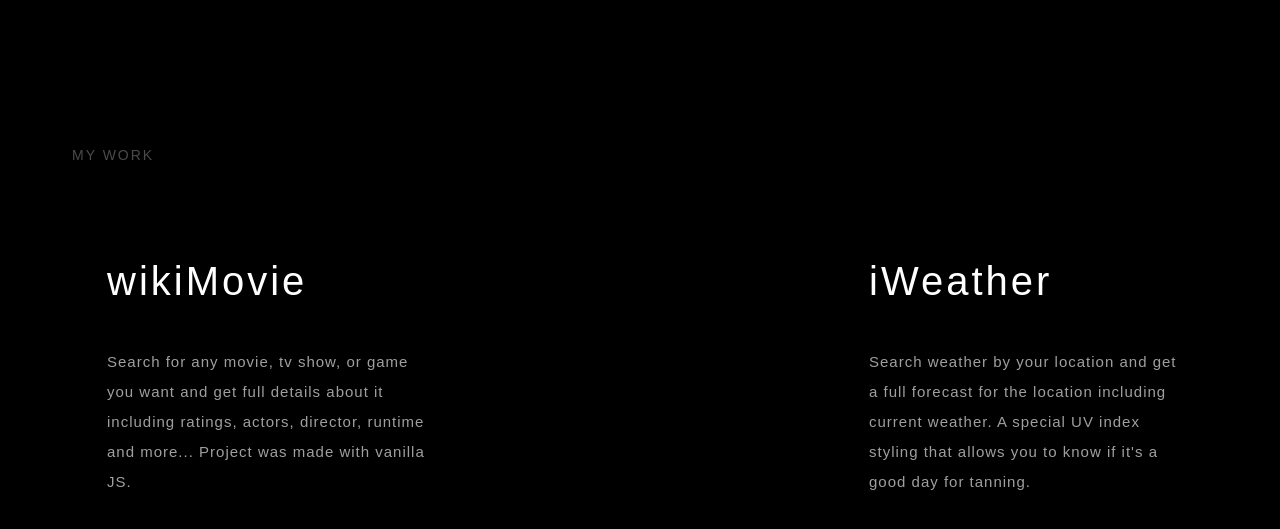
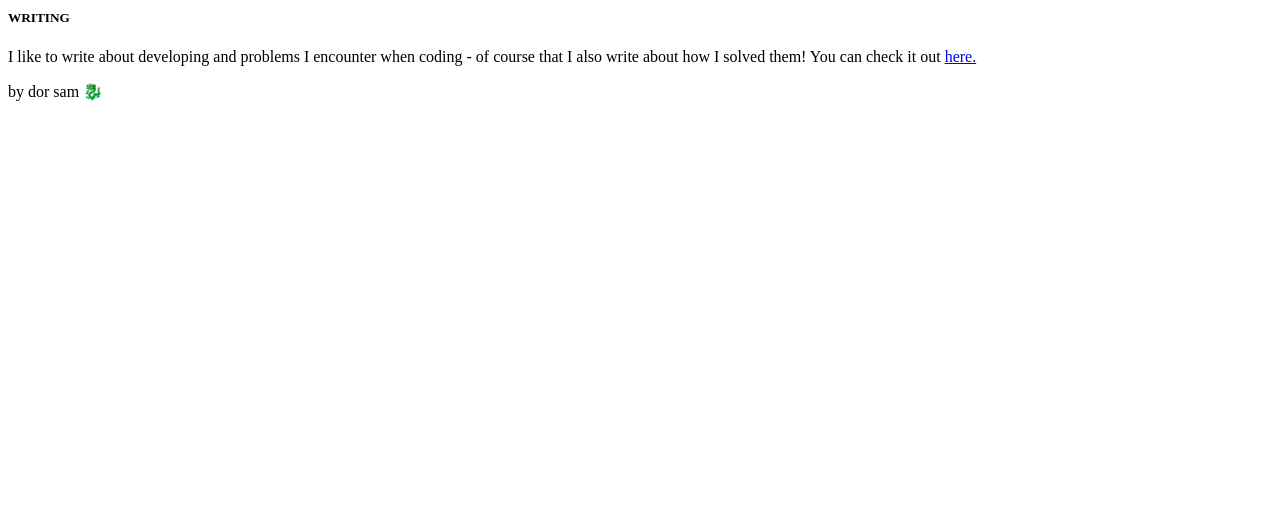
Before and after one commit to samod667/personal-portfolio, a website: page index.html in a window 1280 px wide. Shown: the part 1272-1801 px from the top of the page. After the commit the page ends 1381 px from the top, so only its background shows below. Drawn offline with nearby package versions, Linux system fonts and the light colour scheme.

Commit message:
changed styling

```diff
--- a/index.html
+++ b/index.html
@@ -13,9 +13,9 @@
     rel="stylesheet"
     href="https://cdnjs.cloudflare.com/ajax/libs/animate.css/4.0.0/animate.min.css"
   />
-    <link rel="stylesheet" href="./src/style.css" />
-    <link rel="icon" href="./media/favicon.png" type="image/png">
-    <link rel="shortcut icon" type="image/x-icon" href="media/favicon.png">
+    <!-- <link rel="stylesheet" href="./src/style.css" /> -->
+    <link rel="icon" href="./assets/favicon.png" type="image/png">
+    <link rel="shortcut icon" type="image/x-icon" href="assets/favicon.png">
     <title>Dor Sam - Developer</title>
   </head>
   <body>
@@ -48,7 +48,7 @@
           of my time building web apps and playing music.
         </p>
         <p class="text">
-          Check out my resume <a href="media/resume.pdf" target="_blank" title="my resume">here.</a>
+          Check out my resume <a href="assets/resume.pdf" target="_blank" title="my resume">here.</a>
         </p>
       </div>
 
--- a/src/style.css
+++ b/src/style.css
@@ -1,3 +1,5 @@
+@import url(//db.onlinewebfonts.com/c/0a086e32e41c5e5960b26626757f07f3?family=Apercu);
+
 * {
   box-sizing: border-box;
 }
@@ -7,8 +9,8 @@ html{
 }
 
 body {
-  background-color: black;
-  color: white;
+  background-color: #ffffff;
+  color: black;
   font-family: "Apercu", sans-serif;
   font-size: 14px;
   width: 100%;
@@ -56,7 +58,7 @@ body {
 }
 
 .headline {
-  color: #a7a7a773;
+  color: #a7a7a7;
   font-weight: 500;
   font-size: 14px;
   margin: 50px 0;
@@ -103,16 +105,12 @@ p {
 .project-container {
   display: flex;
   align-items: flex-start;
-  justify-content: space-between;
+  /* justify-content: space-between; */
   width: 100%;
   flex-wrap: wrap;
 }
 
 .project {
-  /* -webkit-box-shadow: 0px 0px 8px 0px rgba(255, 255, 255, 1);
-  -moz-box-shadow: 0px 0px 8px 0px rgba(255, 255, 255, 1);
-  box-shadow: 0px 0px 8px 0px rgba(255, 255, 255, 1);
-  border-radius: 10px; */
   display: flex;
   flex-direction: column;
   justify-content: space-between;
@@ -141,7 +139,7 @@ p {
   font-size: 15px;
   line-height: 2;
   width: 100%;
-  color: #d6d6d6bd;
+  color: #a7a7a7;
 }
 
 .project-icons {
@@ -168,7 +166,7 @@ a {
 
 footer {
   display: block;
-  border-top: 1px solid white;
+  border-top: 1px solid black;
   padding-top: 5px;
   width: 80%;
   position: absolute;
@@ -199,86 +197,4 @@ footer {
   }
 }
 
-@font-face {
-    font-family: 'Apercu Pro';
-    src: url('ApercuPro.eot');
-    src: local('Apercu Pro'), local('ApercuPro'),
-        url('ApercuPro.eot?#iefix') format('embedded-opentype'),
-        url('ApercuPro.woff2') format('woff2'),
-        url('ApercuPro.woff') format('woff'),
-        url('ApercuPro.ttf') format('truetype');
-    font-weight: normal;
-    font-style: normal;
-}
-
-@font-face {
-    font-family: 'Apercu Pro';
-    src: url('ApercuPro-MediumItalic.eot');
-    src: local('Apercu Pro Medium Italic'), local('ApercuPro-MediumItalic'),
-        url('ApercuPro-MediumItalic.eot?#iefix') format('embedded-opentype'),
-        url('ApercuPro-MediumItalic.woff2') format('woff2'),
-        url('ApercuPro-MediumItalic.woff') format('woff'),
-        url('ApercuPro-MediumItalic.ttf') format('truetype');
-    font-weight: 500;
-    font-style: italic;
-}
-
-@font-face {
-    font-family: 'Apercu Pro';
-    src: url('ApercuPro-Italic.eot');
-    src: local('Apercu Pro Italic'), local('ApercuPro-Italic'),
-        url('ApercuPro-Italic.eot?#iefix') format('embedded-opentype'),
-        url('ApercuPro-Italic.woff2') format('woff2'),
-        url('ApercuPro-Italic.woff') format('woff'),
-        url('ApercuPro-Italic.ttf') format('truetype');
-    font-weight: normal;
-    font-style: italic;
-}
-
-@font-face {
-    font-family: 'Apercu Pro';
-    src: url('ApercuPro-BoldItalic.eot');
-    src: local('Apercu Pro Bold Italic'), local('ApercuPro-BoldItalic'),
-        url('ApercuPro-BoldItalic.eot?#iefix') format('embedded-opentype'),
-        url('ApercuPro-BoldItalic.woff2') format('woff2'),
-        url('ApercuPro-BoldItalic.woff') format('woff'),
-        url('ApercuPro-BoldItalic.ttf') format('truetype');
-    font-weight: bold;
-    font-style: italic;
-}
-
-@font-face {
-    font-family: 'Apercu Pro';
-    src: url('ApercuPro-Mono.eot');
-    src: local('Apercu Pro Mono'), local('ApercuPro-Mono'),
-        url('ApercuPro-Mono.eot?#iefix') format('embedded-opentype'),
-        url('ApercuPro-Mono.woff2') format('woff2'),
-        url('ApercuPro-Mono.woff') format('woff'),
-        url('ApercuPro-Mono.ttf') format('truetype');
-    font-weight: normal;
-    font-style: normal;
-}
-
-@font-face {
-    font-family: 'Apercu Pro';
-    src: url('ApercuPro-Bold.eot');
-    src: local('Apercu Pro Bold'), local('ApercuPro-Bold'),
-        url('ApercuPro-Bold.eot?#iefix') format('embedded-opentype'),
-        url('ApercuPro-Bold.woff2') format('woff2'),
-        url('ApercuPro-Bold.woff') format('woff'),
-        url('ApercuPro-Bold.ttf') format('truetype');
-    font-weight: bold;
-    font-style: normal;
-}
-
-@font-face {
-    font-family: 'Apercu Pro';
-    src: url('ApercuPro-Medium.eot');
-    src: local('Apercu Pro Medium'), local('ApercuPro-Medium'),
-        url('ApercuPro-Medium.eot?#iefix') format('embedded-opentype'),
-        url('ApercuPro-Medium.woff2') format('woff2'),
-        url('ApercuPro-Medium.woff') format('woff'),
-        url('ApercuPro-Medium.ttf') format('truetype');
-    font-weight: 500;
-    font-style: normal;
-}
+@font-face {font-family: "Apercu"; src: url("//db.onlinewebfonts.com/t/0a086e32e41c5e5960b26626757f07f3.eot"); src: url("//db.onlinewebfonts.com/t/0a086e32e41c5e5960b26626757f07f3.eot?#iefix") format("embedded-opentype"), url("//db.onlinewebfonts.com/t/0a086e32e41c5e5960b26626757f07f3.woff2") format("woff2"), url("//db.onlinewebfonts.com/t/0a086e32e41c5e5960b26626757f07f3.woff") format("woff"), url("//db.onlinewebfonts.com/t/0a086e32e41c5e5960b26626757f07f3.ttf") format("truetype"), url("//db.onlinewebfonts.com/t/0a086e32e41c5e5960b26626757f07f3.svg#Apercu") format("svg"); }
```
Also changed, not shown: dist/style.css.
